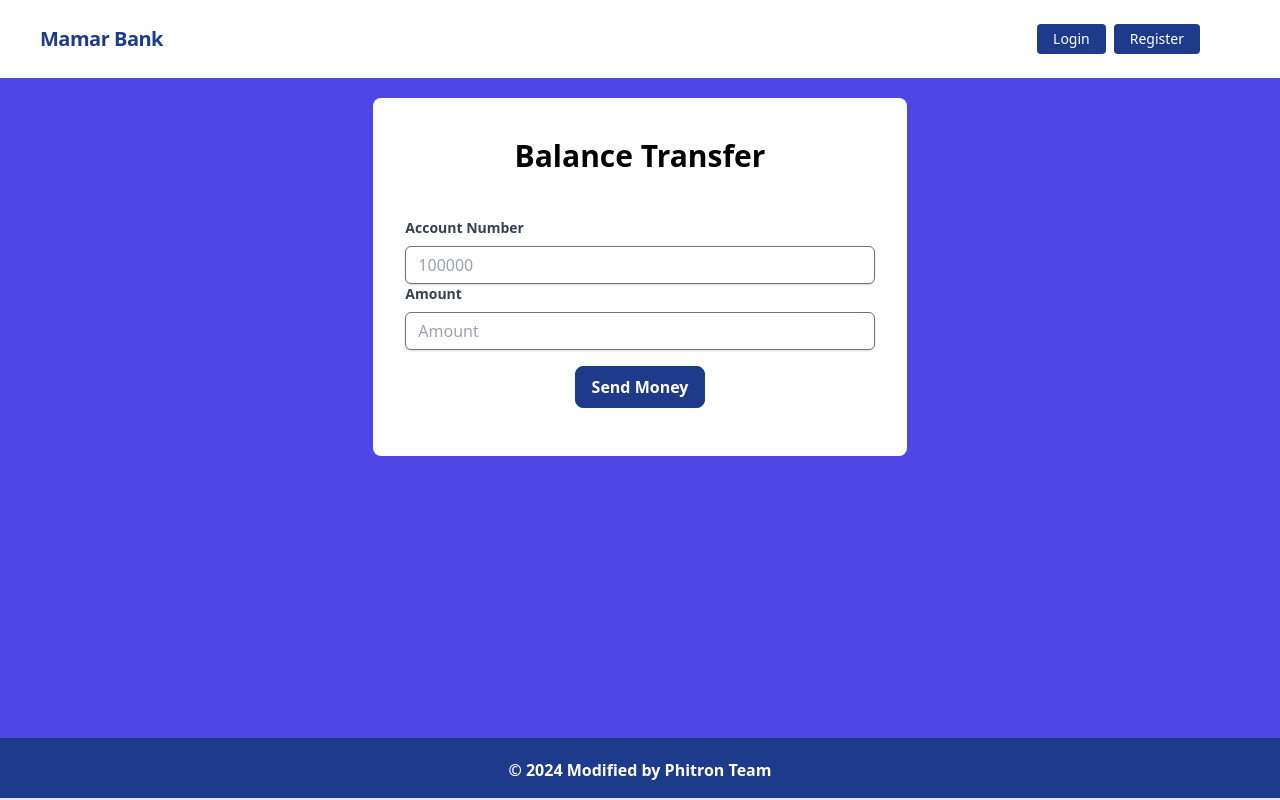
After one commit to 46ra20/bank-management, a Django app: page /transactions/balance_transfer/ in a window 1280 px wide. The commit adds this page. Run offline with Django 4.2, Linux system fonts and the light colour scheme.

Commit message:
send money is compleated

```diff
--- a/core/templates/navbar.html
+++ b/core/templates/navbar.html
@@ -21,6 +21,10 @@
                 <a href="{% url 'withdraw_money' %}" class="block mt-4 lg:inline-block lg:mt-0 text-blue-900 hover:text-red-900 hover:font-black mr-4">
                     Withdraw
                 </a>
+
+                <a href="{% url 'balance_transfer' %}" class="block mt-4 lg:inline-block lg:mt-0 text-blue-900 hover:text-red-900 hover:font-black mr-4">
+                    Balance Transfer
+                </a>
                 <a href="{% url 'loan_request' %}" class="block mt-4 lg:inline-block lg:mt-0 text-blue-900 hover:text-red-900 hover:font-black mr-4">
                     Loan Request
                 </a>
--- a/transactions/constants.py
+++ b/transactions/constants.py
@@ -2,11 +2,16 @@ DEPOSIT = 1
 WITHDRAWAL = 2
 LOAN = 3
 LOAN_PAID = 4
+SEND_MONEY = 5
+RECIVE_MONEY=6
+
 
 TRANSACTION_TYPE = (
     (DEPOSIT, 'Deposite'),
     (WITHDRAWAL, 'Withdrawal'),
     (LOAN, 'Loan'),
     (LOAN_PAID, 'Loan Paid'),
+    (SEND_MONEY,'Send Money'),
+    (RECIVE_MONEY,'Revice Money')
 
 )
--- a/transactions/forms.py
+++ b/transactions/forms.py
@@ -1,5 +1,5 @@
 from django import forms
-from .models import Transaction
+from .models import Transaction,BalanceTransferModel
 class TransactionForm(forms.ModelForm):
     class Meta:
         model = Transaction
@@ -30,6 +30,7 @@ class DepositForm(TransactionForm):
             )
 
         return amount
+
 
 
 class WithdrawForm(TransactionForm):
@@ -65,3 +66,11 @@ class LoanRequestForm(TransactionForm):
         amount = self.cleaned_data.get('amount')
 
         return amount
+
+
+
+
+class BalanceTransferForm(forms.ModelForm):
+    class Meta:
+        model = BalanceTransferModel
+        fields = ['account_number','amount']
--- a/transactions/models.py
+++ b/transactions/models.py
@@ -14,3 +14,13 @@ class Transaction(models.Model):
 
     class Meta:
         ordering = ['timestamp']
+
+
+class BalanceTransferModel(models.Model):
+    account = models.ForeignKey(UserBankAccount,on_delete=models.CASCADE,related_name='balance_transfer')
+    account_number = models.IntegerField()
+    amount = models.DecimalField(max_digits=12,decimal_places=2)
+    data_timte = models.DateTimeField(auto_now_add=True)
+
+    def __str__(self):
+        return self.account
--- /dev/null
+++ b/transactions/templates/transactions/balance_transfer.html
@@ -0,0 +1,37 @@
+{% extends 'base.html' %} {% block head_title %}Balance Transfer{% endblock %} {% block content %}
+
+<div class="w-full flex mt-5 justify-center ">
+    <div class="bg-white w-5/12 rounded-lg">
+        {% if title == 'Request For Loan' %}
+<div><a class="font-bold text-blue text-center pb-5 pt-10 px-5" href="{% url 'loan_list' %}">View All Loan List</a></div>
+        {% endif %}
+
+        <h1 class="font-bold text-3xl text-center pb-5 pt-10 px-5">Balance Transfer</h1>
+        <form method="post" class="px-8 pt-6 pb-8 mb-4">
+            {% csrf_token %}
+
+            <div class="mb-4">
+                <label class="block text-gray-700 text-sm font-bold mb-2" for="account_number">
+                    Account Number
+                </label>
+                <input class="shadow appearance-none border rounded w-full py-2 px-3 text-gray-700 leading-tight border rounded-md border-gray-500 focus:outline-none focus:shadow-outline" name="account_number" id="account_number" type="number" required placeholder="100000">
+
+                <label class="block text-gray-700 text-sm font-bold mb-2" for="amount">
+                    Amount
+                </label>
+                <input class="shadow appearance-none border rounded w-full py-2 px-3 text-gray-700 leading-tight border rounded-md border-gray-500 focus:outline-none focus:shadow-outline" name="amount" id="amount" type="number" required placeholder="Amount">
+
+            </div>
+            {% if form.amount.errors %} {% for error in form.amount.errors %}
+            <p class="text-red-600 text-sm italic pb-2">{{ error }}</p>
+            {% endfor %} {% endif %}
+            <div class="flex w-full justify-center">
+                <button class="bg-blue-900 text-white hover:text-blue-900 hover:bg-white border border-blue-900 font-bold px-4 py-2 rounded-lg" type="submit">
+                Send Money
+            </button>
+            </div>
+        </form>
+    </div>
+
+</div>
+{% endblock %}
--- /dev/null
+++ b/transactions/templates/transactions/send_money.html
@@ -0,0 +1,6 @@
+<h3>Hello {{user.first_name}} {{user.last_name}}</h3>
+
+<p>Your send money request for ${{amount}} has been successfully completed. Your total amount is {{user.account.balance}}</p>
+
+<p>Thanks for banking with us</p>
+<p>Mamar Bank</p>
--- a/transactions/templates/transactions/transaction_report.html
+++ b/transactions/templates/transactions/transaction_report.html
@@ -63,7 +63,7 @@
         </td>
         <td class="px-4 py-3 text-s border">
           <span
-            class="px-2 py-1 font-bold leading-tight rounded-sm {% if transaction.get_transaction_type_display == 'Withdrawal' %} text-red-700 bg-red-100 {% else %} text-green-700 bg-green-100 {% endif %}"
+            class="px-2 py-1 font-bold leading-tight rounded-sm {% if transaction.get_transaction_type_display == 'Withdrawal' or transaction.get_transaction_type_display == 'Send Money' %} text-red-700 bg-red-100 {% else %} text-green-700 bg-green-100 {% endif %}"
           >
             {{ transaction.get_transaction_type_display }}
           </span>
--- a/transactions/urls.py
+++ b/transactions/urls.py
@@ -1,5 +1,5 @@
 from django.urls import path
-from .views import DepositMoneyView, WithdrawMoneyView, TransactionReportView,LoanRequestView,LoanListView,PayLoanView
+from .views import DepositMoneyView, WithdrawMoneyView, TransactionReportView,LoanRequestView,LoanListView,PayLoanView,BlanceTransferView
 
 
 # app_name = 'transactions'
@@ -7,6 +7,7 @@ urlpatterns = [
     path("deposit/", DepositMoneyView.as_view(), name="deposit_money"),
     path("report/", TransactionReportView.as_view(), name="transaction_report"),
     path("withdraw/", WithdrawMoneyView.as_view(), name="withdraw_money"),
+    path("balance_transfer/", BlanceTransferView, name="balance_transfer"),
     path("loan_request/", LoanRequestView.as_view(), name="loan_request"),
     path("loans/", LoanListView.as_view(), name="loan_list"),
     path("loans/<int:loan_id>/", PayLoanView.as_view(), name="pay"),
--- a/transactions/views.py
+++ b/transactions/views.py
@@ -6,7 +6,7 @@ from django.shortcuts import get_object_or_404, redirect
 from django.views import View
 from django.http import HttpResponse
 from django.views.generic import CreateView, ListView
-from transactions.constants import DEPOSIT, WITHDRAWAL,LOAN, LOAN_PAID
+from transactions.constants import DEPOSIT, WITHDRAWAL,LOAN, LOAN_PAID,SEND_MONEY,RECIVE_MONEY
 from django.core.mail import EmailMessage, EmailMultiAlternatives
 from django.template.loader import render_to_string
 from datetime import datetime
@@ -15,8 +15,12 @@ from transactions.forms import (
     DepositForm,
     WithdrawForm,
     LoanRequestForm,
+    BalanceTransferForm
 )
 from transactions.models import Transaction
+from transactions.models import UserBankAccount
+
+from django.shortcuts import render
 
 def send_transaction_email(user, amount, subject, template):
         message = render_to_string(template, {
@@ -60,9 +64,7 @@ class DepositMoneyView(TransactionCreateMixin):
     def form_valid(self, form):
         amount = form.cleaned_data.get('amount')
         account = self.request.user.account
-        # if not account.initial_deposit_date:
-        #     now = timezone.now()
-        #     account.initial_deposit_date = now
+
         account.balance += amount # amount = 200, tar ager balance = 0 taka new balance = 0+200 = 200
         account.save(
             update_fields=[
@@ -76,6 +78,7 @@ class DepositMoneyView(TransactionCreateMixin):
         )
         send_transaction_email(self.request.user, amount, "Deposite Message", "transactions/deposite_email.html")
         return super().form_valid(form)
+
 
 
 class WithdrawMoneyView(TransactionCreateMixin):
@@ -192,3 +195,52 @@ class LoanListView(LoginRequiredMixin,ListView):
         queryset = Transaction.objects.filter(account=user_account,transaction_type=3)
         print(queryset)
         return queryset
+
+
+def BlanceTransferView(request):
+    if request.method =='POST':
+        form = BalanceTransferForm(request.POST)
+        if form.is_valid():
+            account_number = form.data['account_number']
+            amount = form.data['amount']
+
+            try:
+                find_account = UserBankAccount.objects.get(account_no=account_number)
+            except UserBankAccount.DoesNotExist:
+                find_account = None
+
+            current_user = request.user.account
+
+            if find_account:
+                find_account.balance += int(amount) # amount = 200, tar ager balance = 0 taka new balance = 0+200 = 200
+                find_account.save(
+                    update_fields=[
+                        'balance'
+                    ]
+                )
+                current_user.balance -= int(amount)
+                current_user.save(
+                    update_fields=[
+                        'balance'
+                    ]
+                )
+
+                Transaction.objects.create(
+                    account = current_user,
+                    amount=amount,
+                    balance_after_transaction=current_user.balance,
+                    transaction_type=SEND_MONEY
+                )
+                Transaction.objects.create(
+                    account = find_account,
+                    amount=amount,
+                    balance_after_transaction=find_account.balance,
+                    transaction_type=RECIVE_MONEY
+                )
+                messages.success(request,
+                f'Successfully send money {"{:,.2f}".format(float(amount))}$ from your account to {find_account.user.first_name} {find_account.user.last_name}')
+                send_transaction_email(request.user, amount, "Send Money", "transactions/send_money.html")
+            else:
+                messages.warning(request,"Sorry account number is not valid")
+    form = BalanceTransferForm()
+    return render(request,'transactions/balance_transfer.html',{'form':form})
```
Also changed, not shown: db.sqlite3, transactions/migrations/0002_alter_transaction_transaction_type_and_more.py (added), transactions/migrations/0003_rename_timestamp_balancetransfermodel_data_timte_and_more.py (added).
